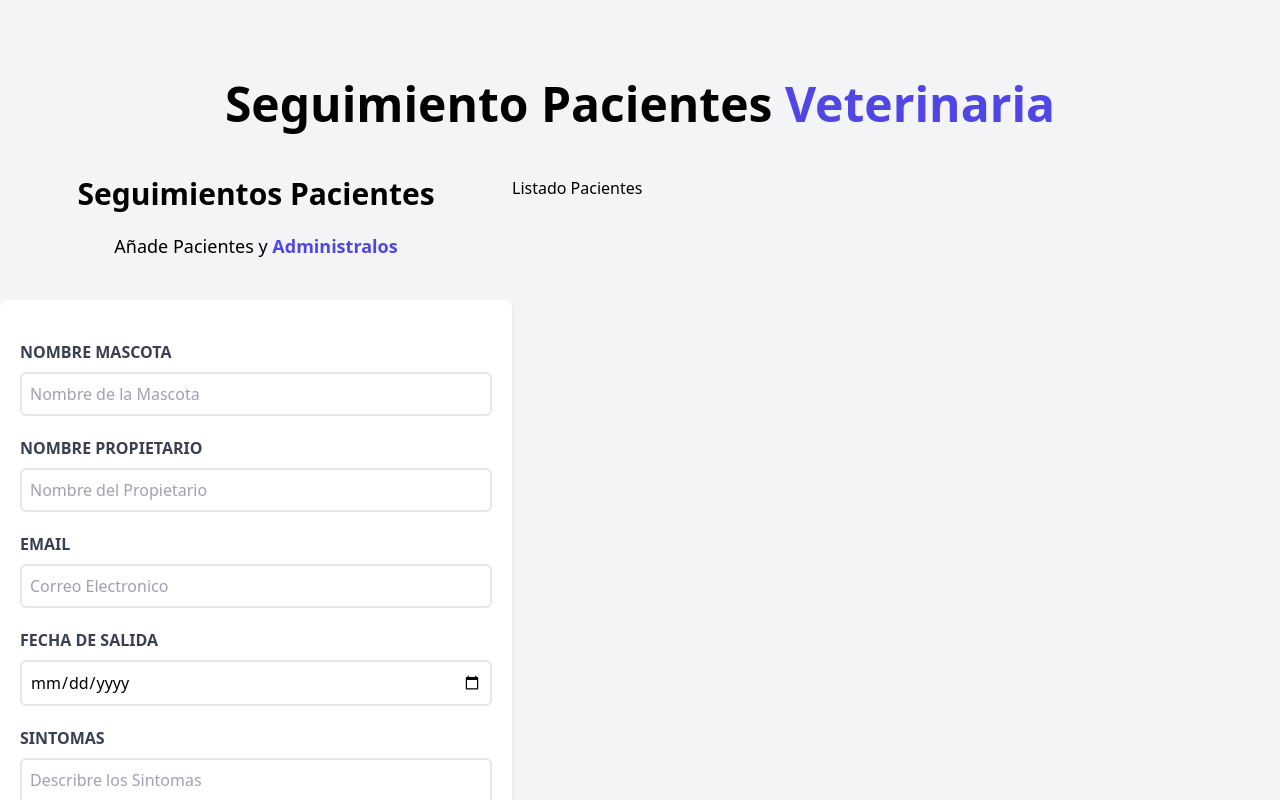
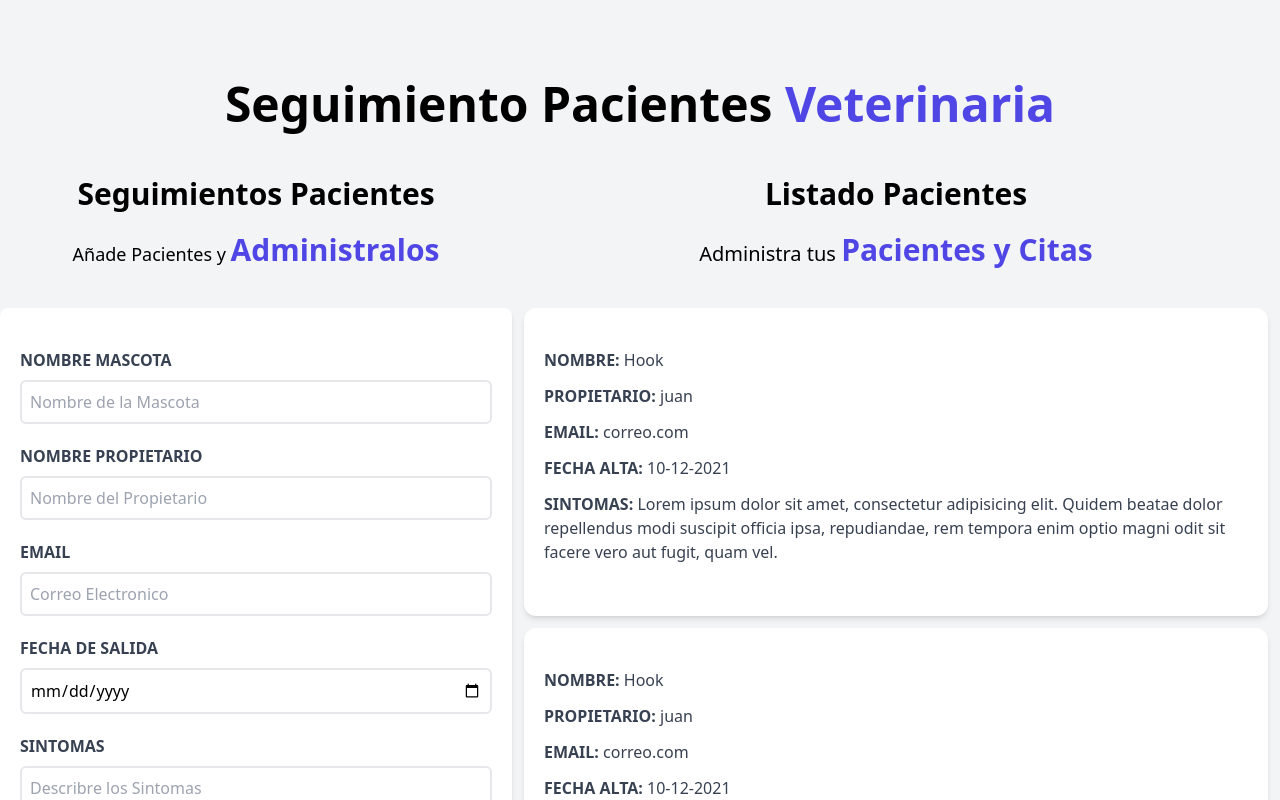
Before and after one commit to zamitulande/mascotas, a React (Vite) app: page / in a window 1280 px wide. Shown: the top 800 px of the page. Built offline with nearby package versions, Linux system fonts and the light colour scheme.

Commit message:
ready css

```diff
--- a/src/components/Formulario.jsx
+++ b/src/components/Formulario.jsx
@@ -8,7 +8,7 @@
             </h2>
             <p className='text-lg mt-5 text-center mb-10'>
                 Añade Pacientes y {''}
-                <span className='text-indigo-600 font-bold'>Administralos</span>
+                <span className='text-indigo-600  text-3xl font-bold'>Administralos</span>
             </p>
             <form className='bg-white shadow-md rounded-lg py-10 px-5 mb-10' >
                 <div className='mb-5'>
@@ -60,6 +60,8 @@
                     className="bg-indigo-600 w-full p-3 text-white uppercase font-bold hover:bg-indigo-900 cursor-pointer transition-all"
                     value="Agregar Paciente"
                 />
+
+
             </form>
         </div>
     )
--- a/src/components/ListadoPacientes.jsx
+++ b/src/components/ListadoPacientes.jsx
@@ -1,9 +1,19 @@
-import React from 'react'
+
+import Paciente from './Paciente'
 
 const ListadoPacientes = () => {
     return (
-     <div className='w-1/2 lg:w-3/5'>
-            <h2>Listado Pacientes</h2>
+     <div className='md:w-1/2 lg:w-3/5 md:h-screen overflow-y-scroll'>
+            <h2 className='font-black text-3xl text-center'>Listado Pacientes</h2>
+            <p className='text-xl mt-5 mb-10 text-center'>Administra tus {''}
+                <span className='text-indigo-600 text-3xl font-bold'>Pacientes y Citas</span>
+            </p>
+            <Paciente/>
+            <Paciente/>
+            <Paciente/>
+            <Paciente/>
+            <Paciente/>
+
     </div>
     )
 }
--- /dev/null
+++ b/src/components/Paciente.jsx
@@ -0,0 +1,26 @@
+
+
+const Paciente = () => {
+    return (
+        <div className='m-3 bg-white shadow-md px-5 py-10 rounded-xl '>
+                <p className='font-bold mb-3 text-gray-700 uppercase'>Nombre: {''}
+                    <span className='font-normal normal-case'>Hook</span>
+                </p>
+                <p className='font-bold mb-3 text-gray-700 uppercase'>Propietario: {''}
+                    <span className='font-normal normal-case'>juan</span>
+                </p>
+                <p className='font-bold mb-3 text-gray-700 uppercase'>Email: {''}
+                    <span className='font-normal normal-case'>correo.com</span>
+                </p>
+                <p className='font-bold mb-3 text-gray-700 uppercase'>Fecha Alta: {''}
+                    <span className='font-normal normal-case'>10-12-2021</span>
+                </p>
+                <p className='font-bold mb-3 text-gray-700 uppercase'>Sintomas: {''}
+                    <span className='font-normal normal-case'>Lorem ipsum dolor sit amet, consectetur adipisicing elit. Quidem beatae dolor repellendus modi suscipit officia ipsa, repudiandae, rem tempora enim optio magni odit sit facere vero aut fugit, quam vel.</span>
+                </p>
+
+            </div>
+    )
+}
+
+export default Paciente
```
Also changed, not shown: src/main.jsx (+5 -5 lines).
